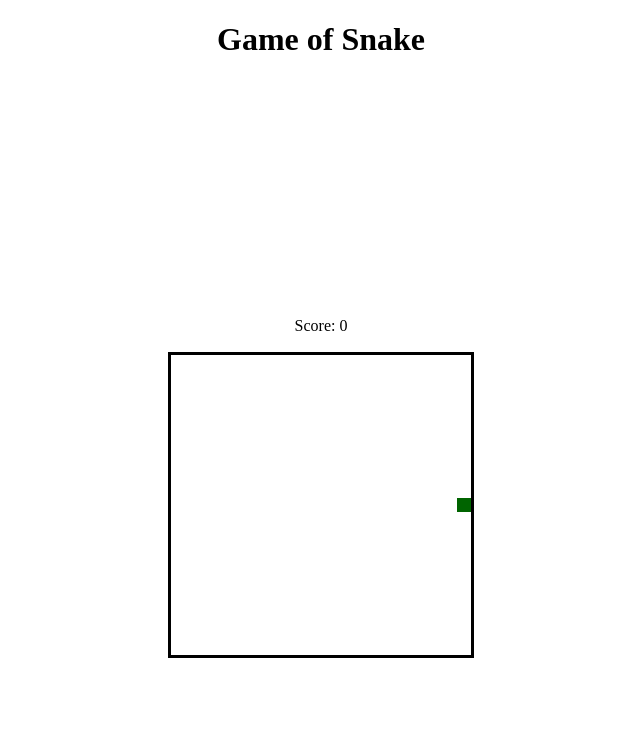
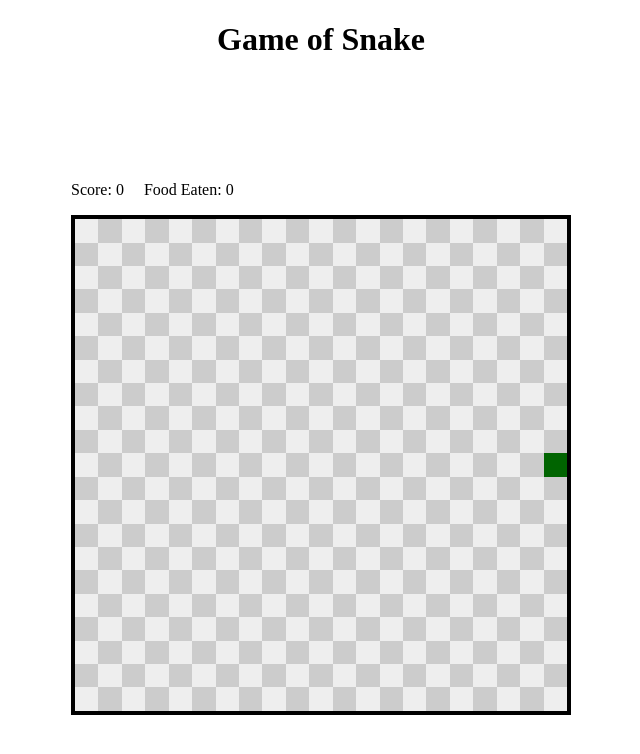
Before and after one commit to MarvJohnson/game_of_snake, a website: page index.html in a window 1280 px wide. Shown: the whole page, without its empty margins (319-959 px from the left). Drawn offline with nearby package versions, Linux system fonts and the light colour scheme.

Commit message:
Add initial styling to grid and score area

```diff
--- a/index.css
+++ b/index.css
@@ -10,28 +10,51 @@ body {
   overflow: hidden;
 }
 
+body {
+  display: flex;
+  flex-direction: column;
+}
+
 h1 {
   text-align: center;
 }
 
 main {
   display: flex !important;
+  position: relative;
   flex-direction: column;
   justify-content: center;
   align-items: center;
-  height: 100%;
+  flex-grow: 1;
+}
+
+#snake-area {
+  display: flex;
+  position: relative;
+  flex-direction: column;
+  flex-grow: 1;
+  width: 50%;
+  max-width: 500px;
+  max-height: 550px;
+}
+
+#score-area {
+  display: flex;
+  gap: 20px;
 }
 
 #play-area {
   display: grid;
-  border: 3px solid var(--movement-grid-border-color, black);
-  min-height: var(--movement-grid-min-dimensions, 300px);
-  min-width: var(--movement-grid-min-dimensions, 300px);
-  max-height: var(--movement-grid-max-dimensions, 600px);
-  max-width: var(--movement-grid-max-dimensions, 600px);
+  border: 4px solid var(--movement-grid-border-color, black);
+  width: auto;
+  flex-grow: 1;
   overflow: visible;
 }
 
+.cell {
+  background-color: #eee;
+}
+
 .checkered-cell {
-  background-color: #666;
+  background-color: #ccc;
 }
--- a/index.html
+++ b/index.html
@@ -13,11 +13,13 @@
     <h1>Game of Snake</h1>
   </header>
   <main>
-    <section id="score-area">
-      <p>Score: <span id="score-value">0</span></p>
-    </section>
-    <section id="play-area">
-    </section>
+    <article id="snake-area">
+      <section id="score-area">
+        <p>Score: <span id="score-value">0</span></p>
+        <p>Food Eaten: <span id="food-eaten-value">0</span></p>
+      </section>
+      <section id="play-area"></section>
+    </article>
   </main>
 
   <script src="index.js"></script>
--- a/index.js
+++ b/index.js
@@ -5,8 +5,10 @@ class Cell {
   bottom;
   left;
   currentOccupant = null;
+  originalVisual;
   constructor(element) {
     this.element = element;
+    this.originalVisual = this.element.style.background;
   }
 
   setOccupant(occupant) {
@@ -16,7 +18,7 @@ class Cell {
 
   removeOccupant() {
     this.currentOccupant = null;
-    this.element.style.background = 'transparent';
+    this.element.style.background = this.originalVisual;
   }
 
   isOccupied() {
@@ -110,6 +112,7 @@ class Food extends Occupant {
     game.foodItemsOnGrid--;
     game.changeScore(this.value);
     addSnakeSegment();
+    spawnFoodRandomly();
   }
 }
 
@@ -245,6 +248,9 @@ const placeAllCellElements = () => {
     for (let x = 0; x < settings.movementGridDimensions.x; x++) {
       let newCellElement = placeNewCellElement();
       let newCell = new Cell(newCellElement);
+      if ((!(y % 2) && x % 2) || (y % 2 && !(x % 2))) {
+        newCell.element.classList.add('checkered-cell');
+      }
       movementGridCells.push(newCell);
     }
   }
```
